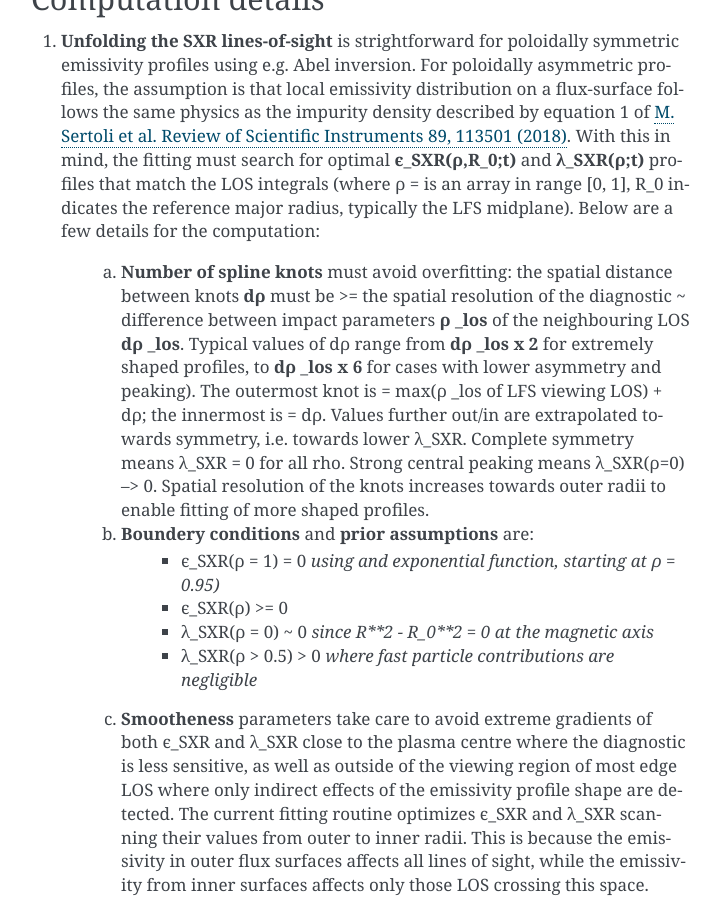
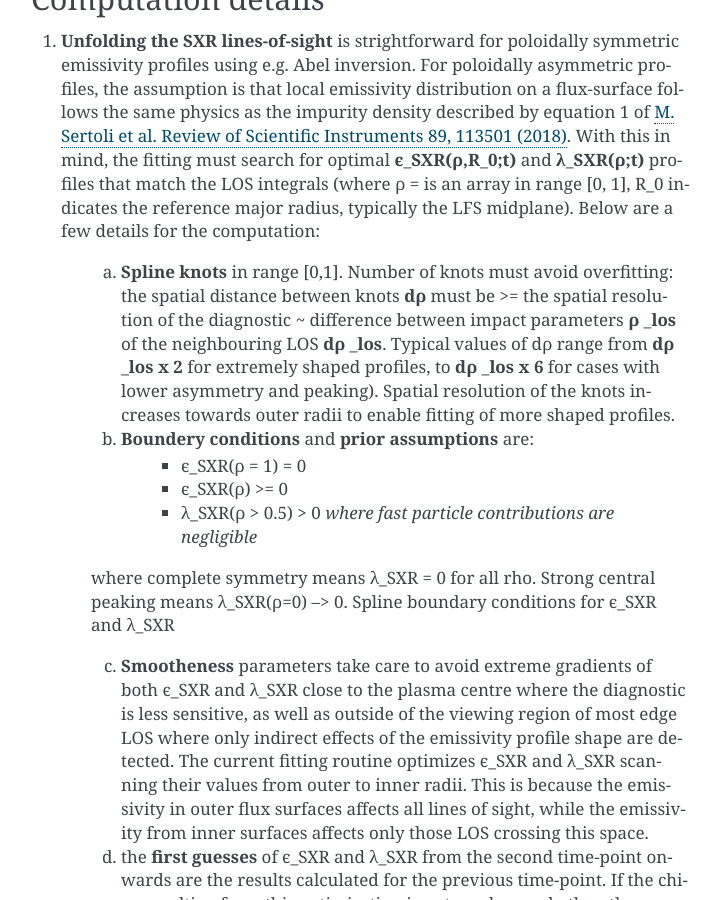
Before and after one commit to indica-mcf/Indica, a Sphinx documentation site: the page built from doc/original.rst, in a window 1280 px wide and 900 px high, scrolled down 8923 px. Shown: the whole window, without its empty margins (389-1109 px from the left). Built offline with Sphinx 7.4.7, drawn with Linux system fonts in a browser that asks for light colours.

Commit message:
Docs updates

```diff
--- a/doc/original.rst
+++ b/doc/original.rst
@@ -221,13 +221,13 @@ Computation details
 
 1. **Unfolding the SXR lines-of-sight** is strightforward for poloidally symmetric emissivity profiles using e.g. Abel inversion. For poloidally asymmetric profiles, the assumption is that local emissivity distribution on a flux-surface follows the same physics as the impurity density described by equation 1 of `M. Sertoli et al. Review of Scientific Instruments 89, 113501 (2018) <https://doi.org/10.1063/1.5046562>`_. With this in mind, the fitting must search for optimal **ϵ_SXR(ρ,R_0;t)** and **λ_SXR(ρ;t)** profiles that match the LOS integrals (where ρ = is an array in range [0, 1], R_0 indicates the reference major radius, typically the LFS midplane). Below are a few details for the computation:
 
-	a) **Number of spline knots** must avoid overfitting: the spatial distance between knots **dρ** must be >= the spatial resolution of the diagnostic ~ difference between impact parameters **ρ _los** of the neighbouring LOS **dρ _los**. Typical values of dρ range from **dρ _los x 2** for extremely shaped profiles, to **dρ _los x 6** for cases with lower asymmetry and peaking). The outermost knot is = max(ρ _los of LFS viewing LOS) + dρ; the innermost is = dρ. Values further out/in are extrapolated towards symmetry, i.e. towards lower λ_SXR. Complete symmetry means λ_SXR = 0 for all rho. Strong central peaking means λ_SXR(ρ=0) --> 0. Spatial resolution of the knots increases towards outer radii to enable fitting of more shaped profiles.
+	a) **Spline knots** in range [0,1]. Number of knots must avoid overfitting: the spatial distance between knots **dρ** must be >= the spatial resolution of the diagnostic ~ difference between impact parameters **ρ _los** of the neighbouring LOS **dρ _los**. Typical values of dρ range from **dρ _los x 2** for extremely shaped profiles, to **dρ _los x 6** for cases with lower asymmetry and peaking). Spatial resolution of the knots increases towards outer radii to enable fitting of more shaped profiles.
 
 	b) **Boundery conditions** and **prior assumptions** are:
-			* ϵ_SXR(ρ = 1) = 0 *using and exponential function, starting at ρ = 0.95)*
+			* ϵ_SXR(ρ = 1) = 0
 			* ϵ_SXR(ρ) >= 0
-			* λ_SXR(ρ = 0) ~ 0 *since R**2 - R_0**2 = 0 at the magnetic axis*
 			* λ_SXR(ρ > 0.5) > 0 *where fast particle contributions are negligible*
+	where complete symmetry means λ_SXR = 0 for all rho. Strong central peaking means λ_SXR(ρ=0) --> 0. Spline boundary conditions for ϵ_SXR and λ_SXR
 
 	c) **Smootheness** parameters take care to avoid extreme gradients of both ϵ_SXR and λ_SXR close to the plasma centre where the diagnostic is less sensitive, as well as outside of the viewing region of most edge LOS where only indirect effects of the emissivity profile shape are detected. The current fitting routine optimizes ϵ_SXR and λ_SXR scanning their values from outer to inner radii. This is because the emissivity in outer flux surfaces affects all lines of sight, while the emissivity from inner surfaces affects only those LOS crossing this space.
 
```
